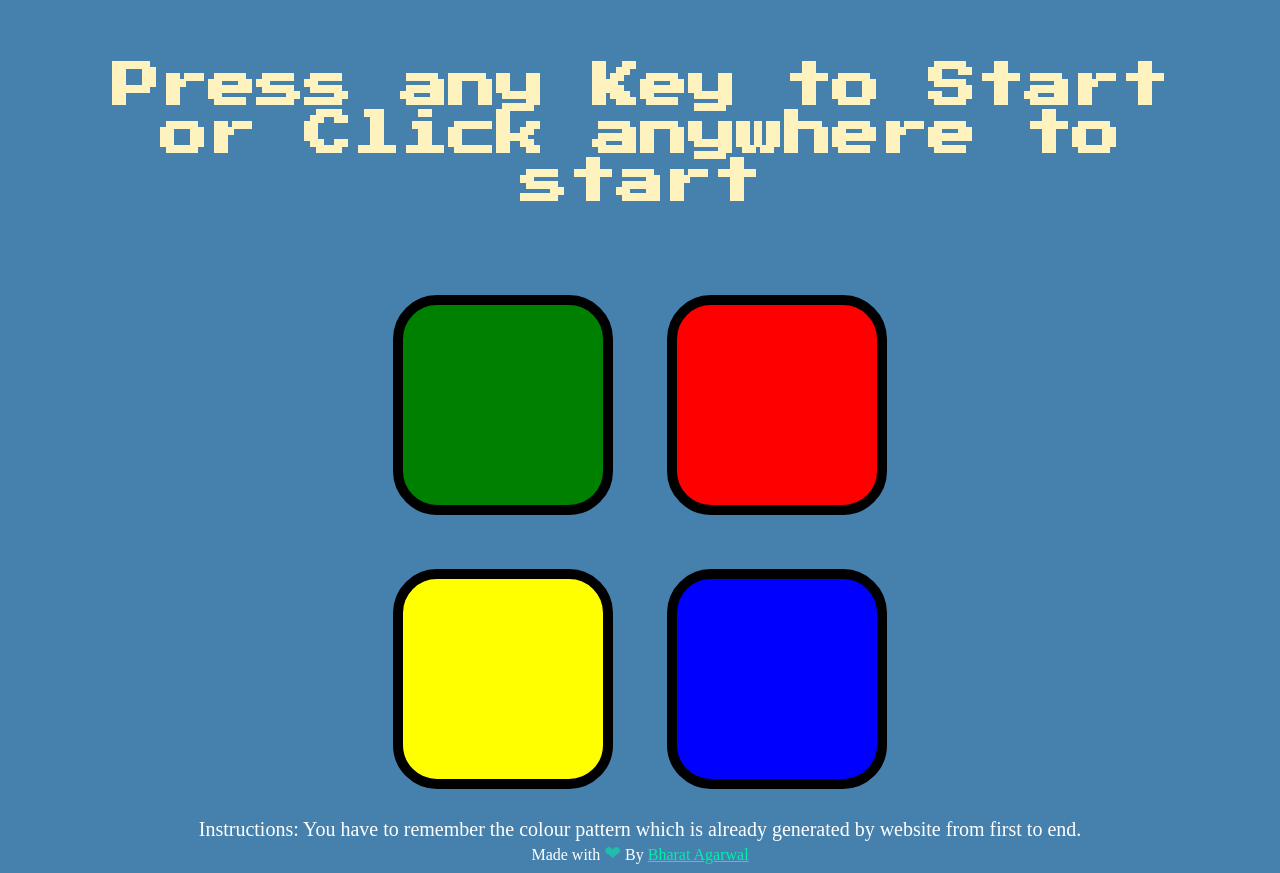
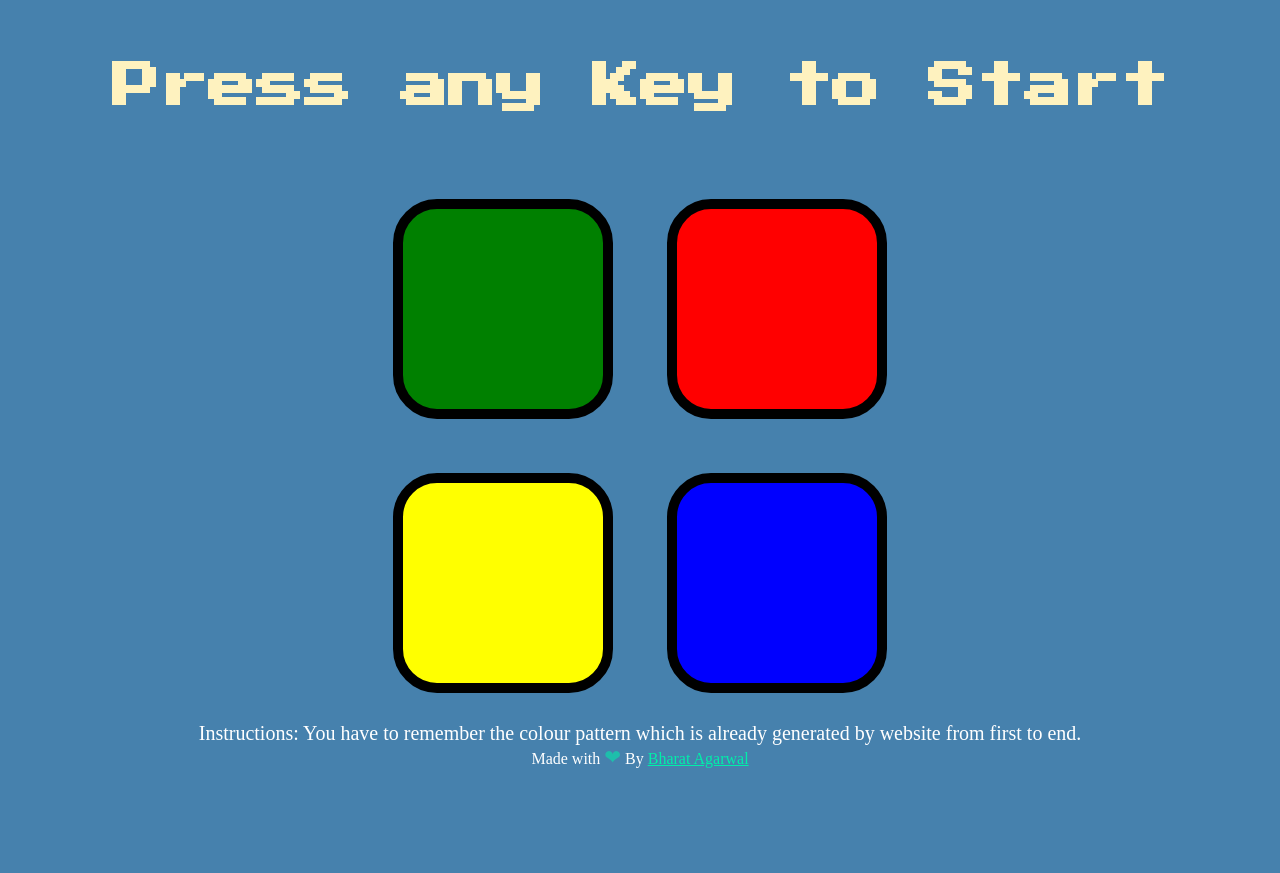
Before and after one commit to agarwalbharat/simonGame, a plain HTML site: page index.html in a window 1280 px wide. After the commit the page ends 800 px from the top, so only its background shows below. Drawn offline with nearby package versions, Linux system fonts and the light colour scheme.

Commit message:
Updated index.html and removed click anywhere text

```diff
--- a/index.html
+++ b/index.html
@@ -13,7 +13,7 @@
 </head>
 
 <body>
-  <h1 id="level-title">Press any Key to Start or Click anywhere to start</h1>
+  <h1 id="level-title">Press any Key to Start</h1>
   <div class="container">
     <div lass="row">
 
```
